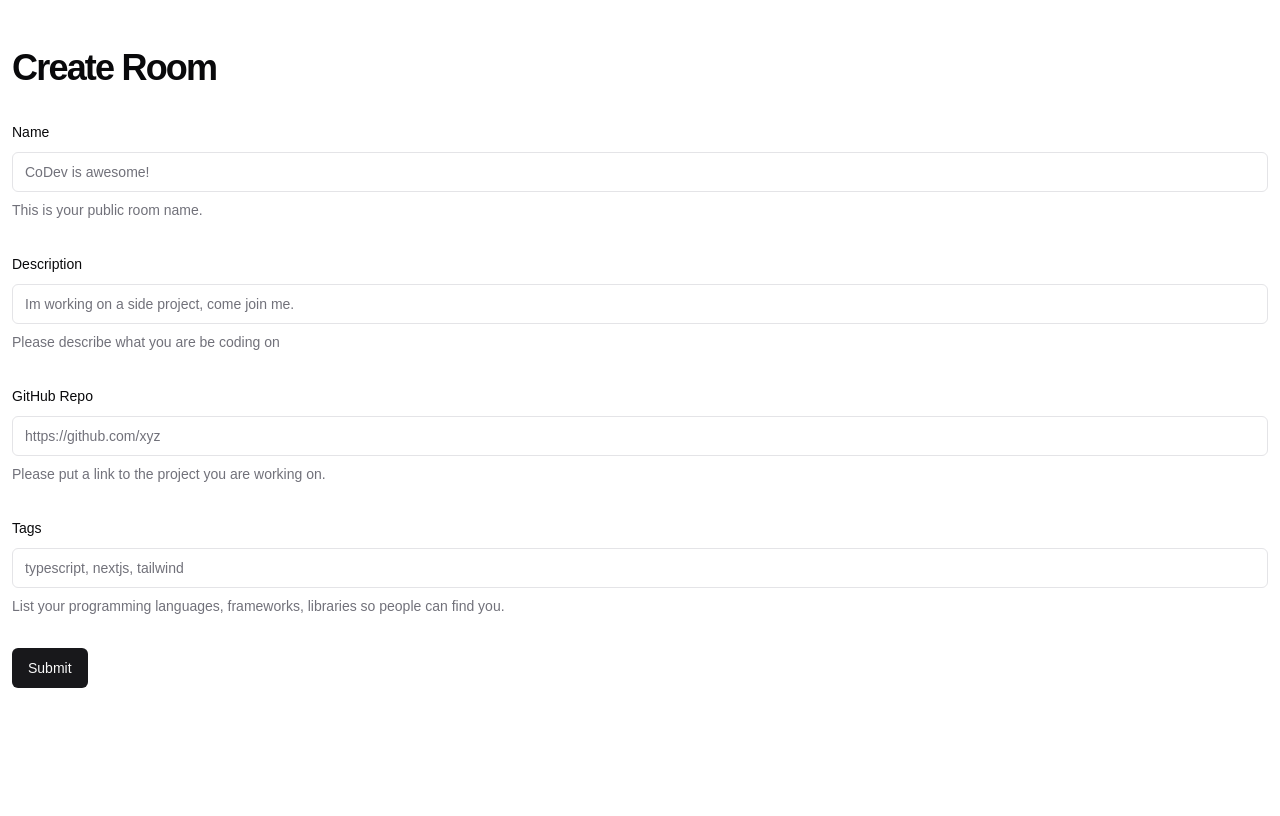
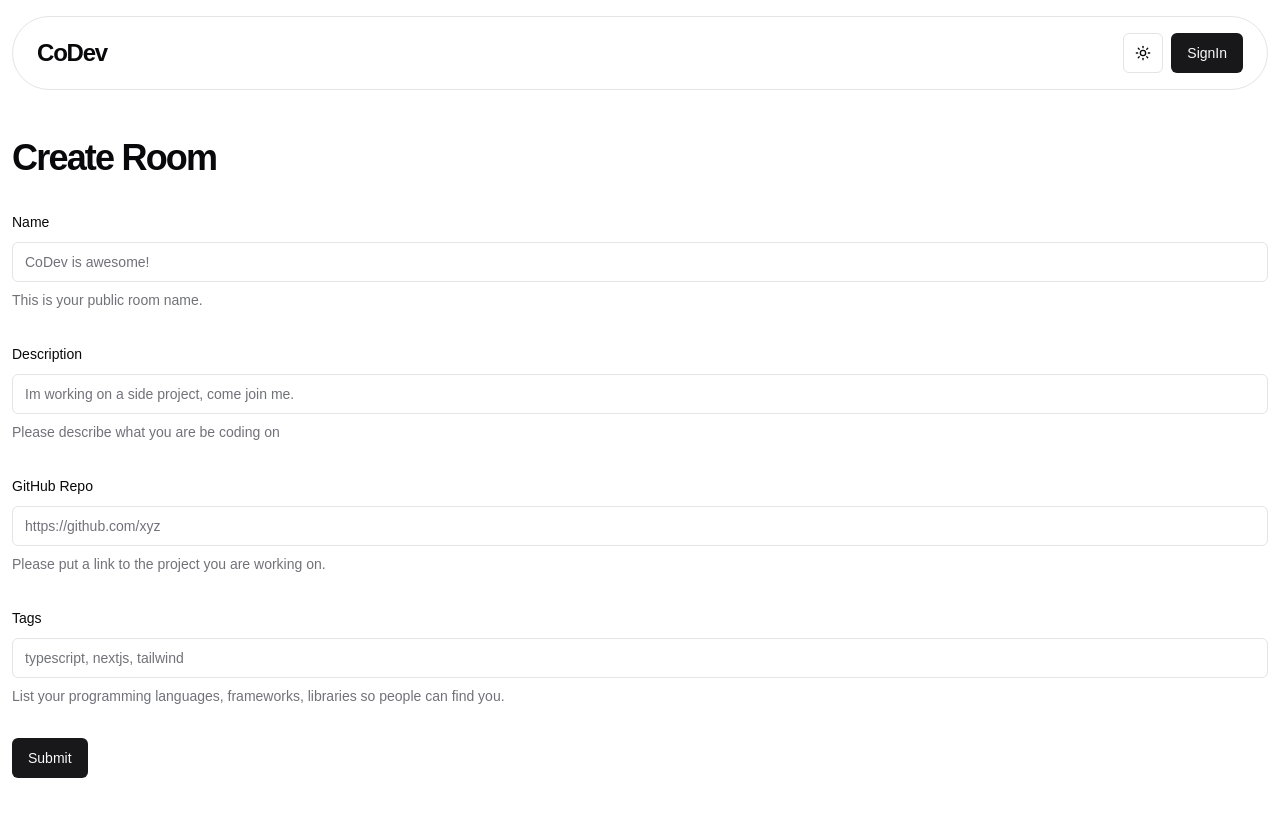
Before and after one commit to Harshalvk/CoDev, a Next.js app: page /create-room in a window 1280 px wide. Shown: the top 816 px of the page. Built offline with nearby package versions, Linux system fonts and the light colour scheme; no server answers.

Commit message:
FIX: Header not showing when user not logged in

```diff
--- a/src/components/Header.tsx
+++ b/src/components/Header.tsx
@@ -7,9 +7,6 @@ import Link from "next/link";
 
 const Header = async () => {
   const session = await auth();
-  if (!session?.user) {
-    return null;
-  }
 
   return (
     <div className="mt-4 flex items-center justify-between py-4 px-6 border rounded-full mx-auto">
@@ -21,7 +18,7 @@ const Header = async () => {
       <div className="flex gap-2 items-center">
         <ModeToggle />
         <div className="flex items-center">
-          {session.user ? (
+          {session?.user ? (
             <UserAccountNav user={session.user} />
           ) : (
             <SignInButton text="SignIn" />
```
